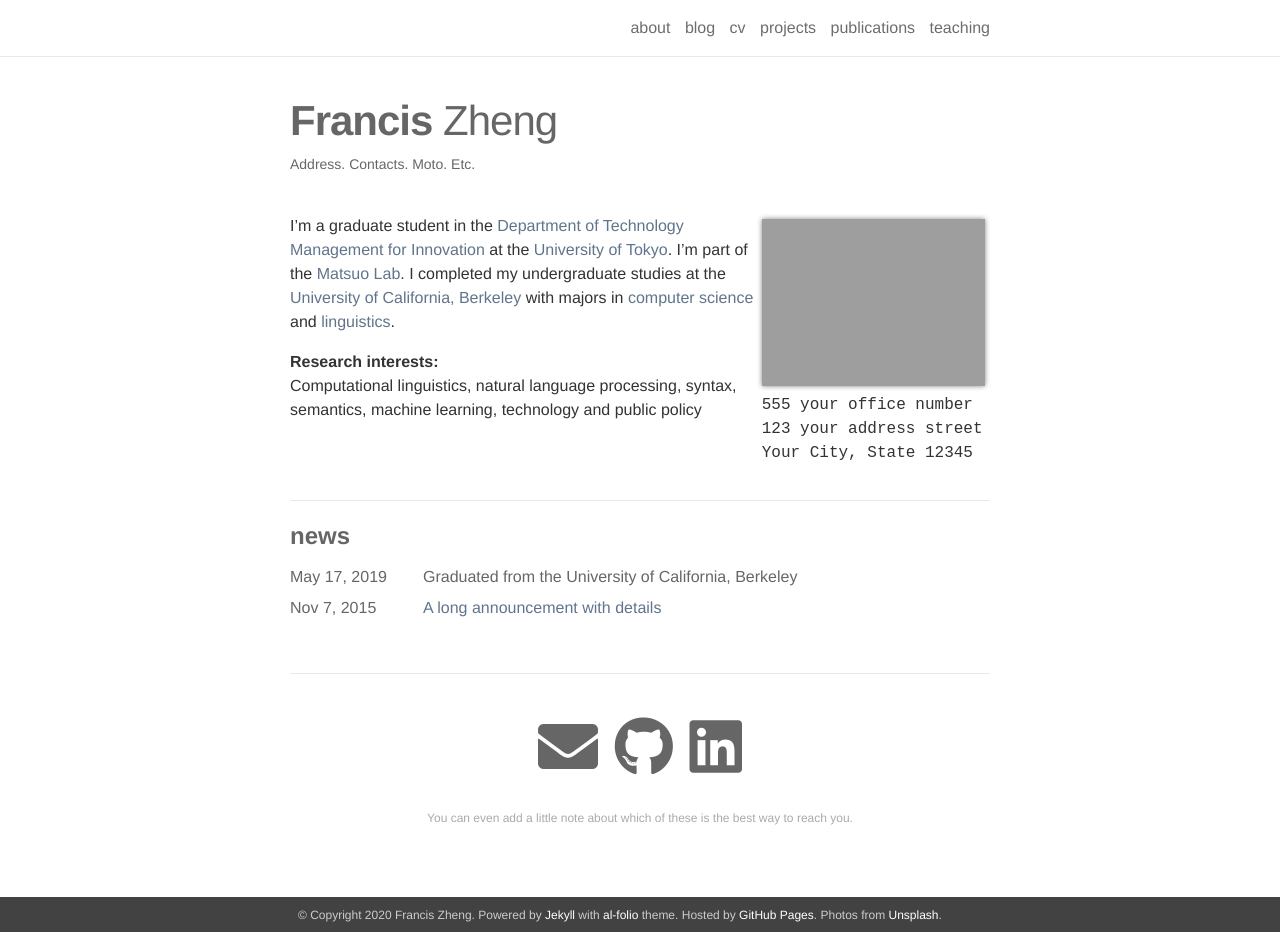
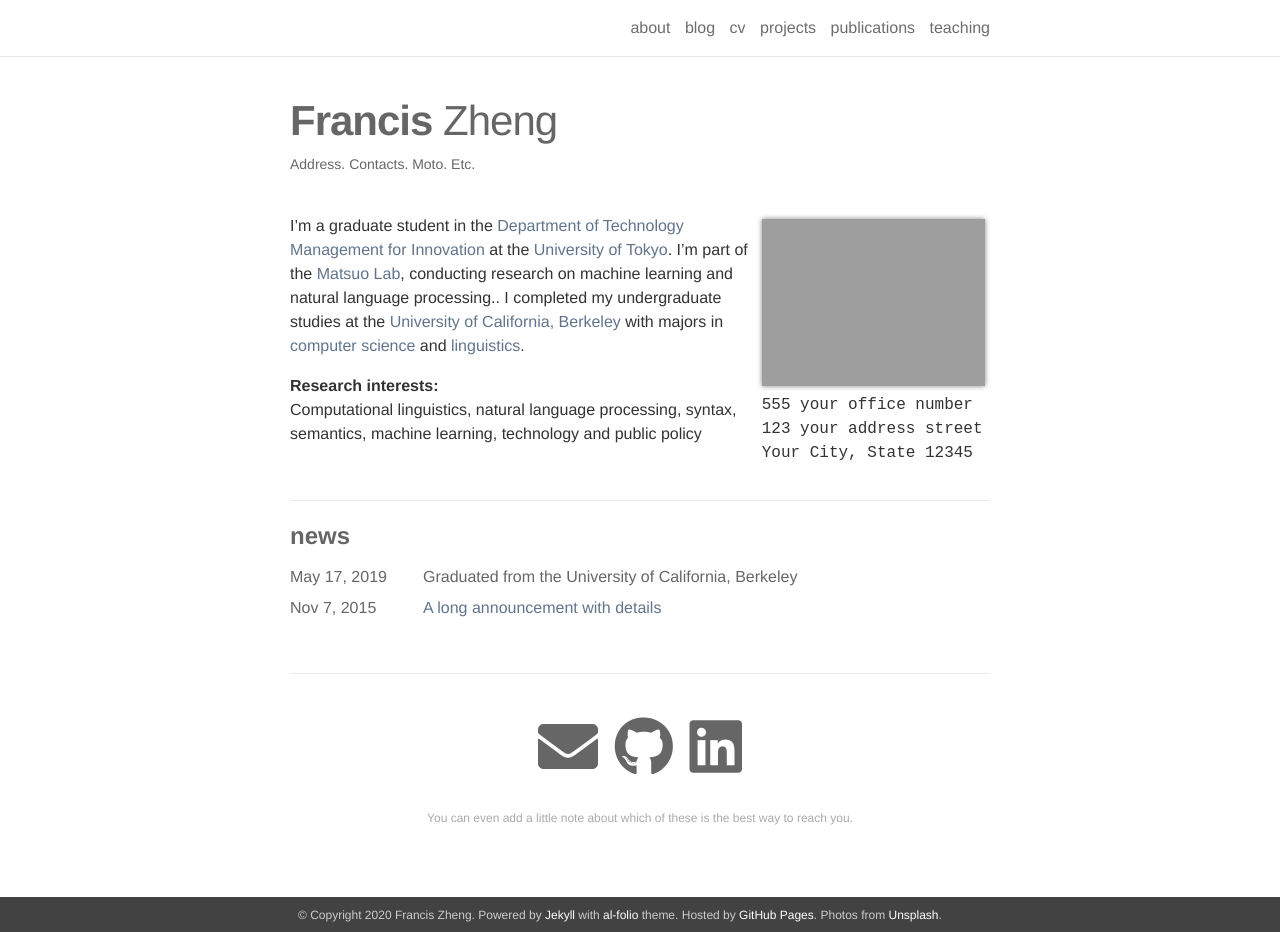
Before and after one commit to francisdzheng/francisdzheng.github.io, a Jekyll site: the page built from _pages/about.md, in a window 1280 px wide and 932 px high. Built offline with Jekyll 4.4.1, drawn with Linux system fonts in a browser that asks for light colours; nearby versions of some CDN libraries.

Commit message:
about update

```diff
--- a/_pages/about.md
+++ b/_pages/about.md
@@ -16,7 +16,7 @@ news: true
 social: true
 ---
 
-I'm a graduate student in the [Department of Technology Management for Innovation](http://tmi.t.u-tokyo.ac.jp){:target="\blank"} at the [University of Tokyo](https://www.u-tokyo.ac.jp/en/index.html){:target="\blank"}. I'm part of the [Matsuo Lab](https://weblab.t.u-tokyo.ac.jp){:target="\blank"}. I completed my undergraduate studies at the [University of California, Berkeley](https://www.berkeley.edu/){:target="\_blank"} with majors in [computer science](https://eecs.berkeley.edu/){:target="\_blank"} and [linguistics](https://lx.berkeley.edu/){:target="\_blank"}.
+I'm a graduate student in the [Department of Technology Management for Innovation](http://tmi.t.u-tokyo.ac.jp){:target="\blank"} at the [University of Tokyo](https://www.u-tokyo.ac.jp/en/index.html){:target="\blank"}. I'm part of the [Matsuo Lab](https://weblab.t.u-tokyo.ac.jp){:target="\blank"}, conducting research on machine learning and natural language processing.. I completed my undergraduate studies at the [University of California, Berkeley](https://www.berkeley.edu/){:target="\_blank"} with majors in [computer science](https://eecs.berkeley.edu/){:target="\_blank"} and [linguistics](https://lx.berkeley.edu/){:target="\_blank"}.
 
 **Research interests:**
 Computational linguistics, natural language processing, syntax, semantics, machine learning, technology and public policy
```
Also changed, not shown: 1 other file.
